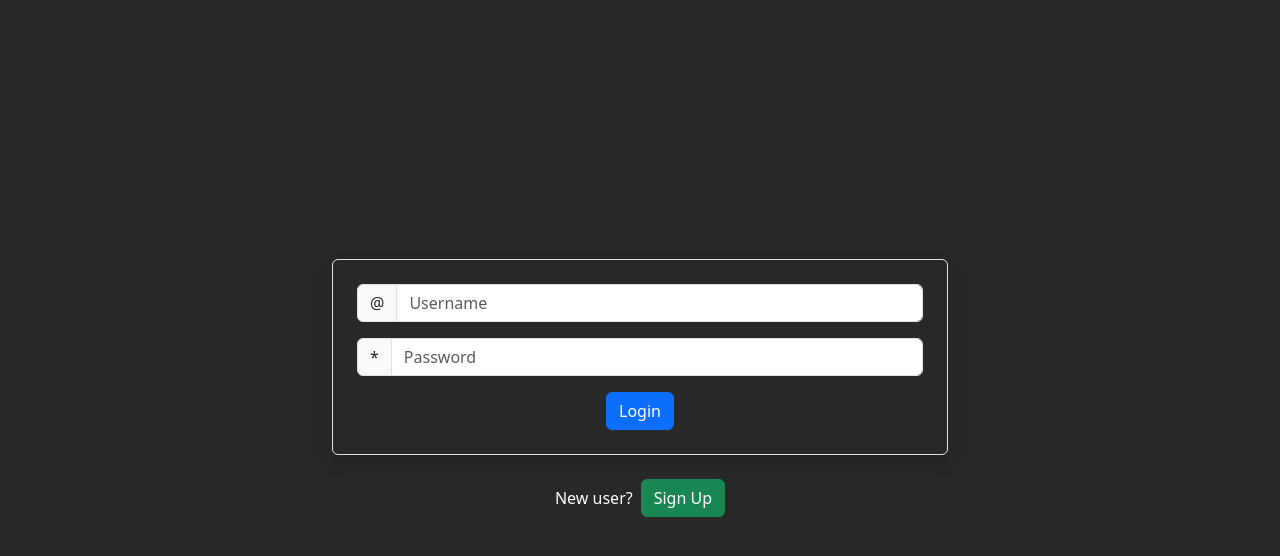
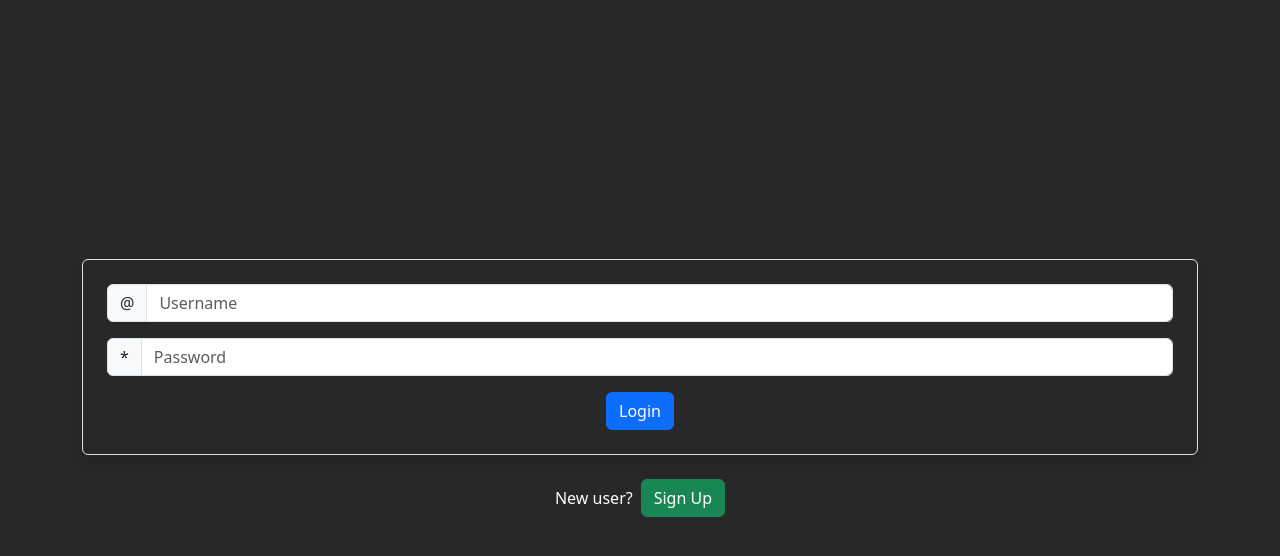
Before and after one commit to joshdejeu/CoreTrack-Lite, a PHP site: page / in a window 1280 px wide. Shown: the top 556 px of the page. Run offline with PHP 8.4, Linux system fonts and the light colour scheme.

Commit message:
Update index.php

```diff
--- a/index.php
+++ b/index.php
@@ -11,7 +11,7 @@
 
 <body class="d-flex align-items-center justify-content-center">
 
-    <div class="container d-flex flex-column justify-content-center w-50 w-sm-100 w-md-50 w-lg-35">
+    <div class="container d-flex flex-column justify-content-center w-100 w-sm-100 w-md-50 w-lg-35">
         <form id="user-form"
             class="d-flex flex-column justify-content-center align-items-center w-100 p-4 border rounded shadow">
 
```
